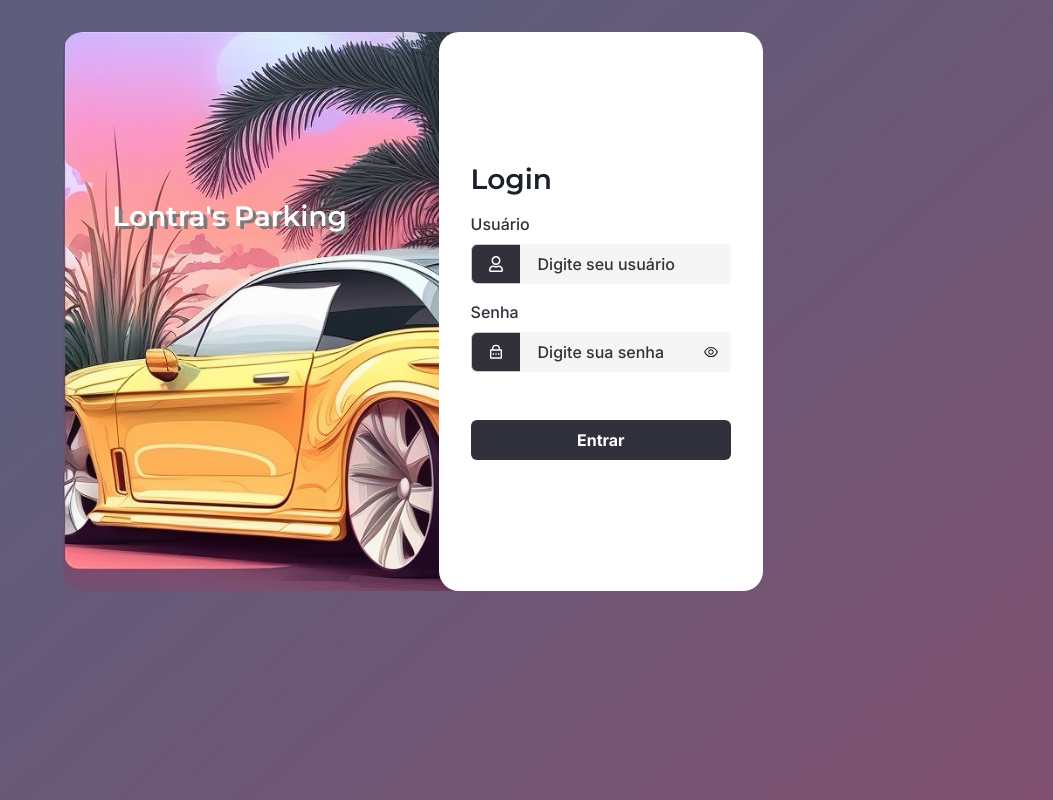
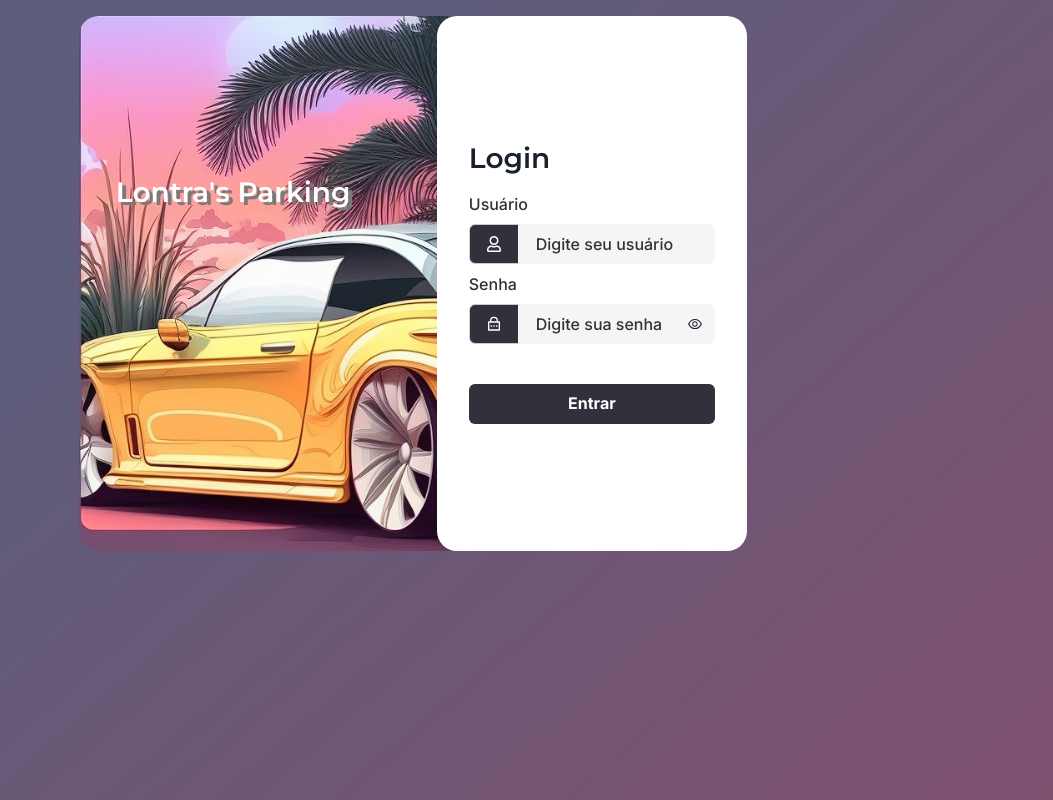
Before and after one commit to BravoGTech/parking-app, a React (Vite) app: page / in a window 1280 px wide. Shown: the whole page, without its empty margins (227-1280 px from the left). Built offline with nearby package versions, Linux system fonts and the light colour scheme; no server answers.

Commit message:
fix: refatch on update

```diff
--- a/src/components/DashboardAdmin/OccupationPainel/index.tsx
+++ b/src/components/DashboardAdmin/OccupationPainel/index.tsx
@@ -22,7 +22,7 @@ export const OccupationPainel = () => {
       <Heading size={"md"}>
         {isFetching ? <Spinner /> : newList?.length} veículo(s)
       </Heading>
-      {!!error && <p>Algo errado</p>}
+      {!!error && <p>Carregando...</p>}
     </PainelsCard>
   );
 };
--- a/src/components/LoginForm/index.tsx
+++ b/src/components/LoginForm/index.tsx
@@ -49,12 +49,12 @@ export const LoginForm = () => {
   };
 
   return (
-    <Container display={"flex"} flexDir="column" gap="0rem" p="0 2rem">
+    <Container display={"flex"} flexDir="column" p="0 2rem">
       <Heading pt="1rem">Login</Heading>
       <Flex
         as="form"
         flexDir={"column"}
-        gap="1rem"
+        gap="0.5rem"
         p="1rem 0"
         onSubmit={handleSubmit(onSubmit)}
       >
--- a/src/components/Modals/EditUser/ModalForm/index.tsx
+++ b/src/components/Modals/EditUser/ModalForm/index.tsx
@@ -5,18 +5,29 @@ import {
   ModalContent,
   ModalHeader,
   ModalOverlay,
+  Spinner,
   Text,
+  useConst,
 } from "@chakra-ui/react";
+import { useContext, useEffect } from "react";
+import { UsersContext } from "../../../../contexts/UsersContext";
 import { IUserEditModalProps } from "../../../../interfaces/UsersContext.interfaces";
 import { EditUserForm } from "../../../Forms/EditUserForm";
 
-export const ModalForm = ({
-  userData,
-  isOpen,
-  onClose,
-}: IUserEditModalProps) => {
+export const ModalForm = ({ userId, isOpen, onClose }: IUserEditModalProps) => {
+  const { isFetching, listUser, userData } = useContext(UsersContext);
+
+  useEffect(() => {
+    if (userId) {
+      listUser(userId);
+    }
+  }, [userId]);
+
   return (
     <>
+      {isFetching ? (
+        <Spinner />
+      ) : (
         <Modal isOpen={isOpen} onClose={onClose}>
           <ModalOverlay />
           <ModalContent>
@@ -24,10 +35,13 @@ export const ModalForm = ({
             <ModalCloseButton />
             <ModalBody>
               <Text>Selecione o funcionário</Text>
-            {userData && <EditUserForm userData={userData} onClose={onClose} />}
+              {userData && (
+                <EditUserForm userData={userData} onClose={onClose} />
+              )}
             </ModalBody>
           </ModalContent>
         </Modal>
+      )}
     </>
   );
 };
--- a/src/components/Modals/EditUser/index.tsx
+++ b/src/components/Modals/EditUser/index.tsx
@@ -1,6 +1,5 @@
 import {
   Button,
-  Divider,
   Modal,
   ModalBody,
   ModalCloseButton,
@@ -22,20 +21,23 @@ import {
 import { ModalForm } from "./ModalForm";
 
 export const EditUserModal = ({ isOpen, onClose }: IUserModalProps) => {
-  const { data, listUser, userData } = useContext(UsersContext);
+  const { data, isFetching } = useContext(UsersContext);
 
   const { isOpen: FormOpen, onOpen, onClose: formClose } = useDisclosure();
 
   const [userId, setUserId] = useState<string>("");
 
-  useEffect(() => {
-    if (userId) {
-      listUser(userId);
-    }
-  }, [userId]);
+  // useEffect(() => {
+  //   if (userId) {
+  //     listUser(userId);
+  //   }
+  // }, [userId]);
 
   return (
     <>
+      {isFetching ? (
+        <Spinner />
+      ) : (
         <Modal isOpen={isOpen} onClose={onClose}>
           <ModalOverlay />
           <ModalContent>
@@ -44,13 +46,17 @@ export const EditUserModal = ({ isOpen, onClose }: IUserModalProps) => {
             <ModalBody display={"flex"} flexDir="column" gap="1rem">
               <Select onChange={(e) => setUserId(e.target.value)}>
                 <option value="default">Selecione o funcionário</option>
-              {data.map((user: IUserData) => {
+                {isFetching ? (
+                  <Spinner />
+                ) : (
+                  data.map((user: IUserData) => {
                     return (
                       <option key={user.id} value={user.id}>
                         {user.first_name}
                       </option>
                     );
-              })}
+                  })
+                )}
               </Select>
             </ModalBody>
             <ModalFooter>
@@ -64,7 +70,9 @@ export const EditUserModal = ({ isOpen, onClose }: IUserModalProps) => {
             </ModalFooter>
           </ModalContent>
         </Modal>
-      <ModalForm userData={userData} isOpen={FormOpen} onClose={formClose} />
+      )}
+
+      <ModalForm userId={userId} isOpen={FormOpen} onClose={formClose} />
     </>
   );
 };
--- a/src/contexts/UsersContext.tsx
+++ b/src/contexts/UsersContext.tsx
@@ -1,4 +1,4 @@
-import { createContext, useEffect, useState } from "react";
+import { createContext, useState } from "react";
 import { useMutation, useQuery } from "react-query";
 import { toast } from "react-toastify";
 import { IContextProvider } from "../interfaces/Context.interfaces";
@@ -38,7 +38,6 @@ export const UsersProvider = ({ children }: IContextProvider) => {
     {
       onSuccess: (response) => {
         setUserData(response);
-        refetch();
       },
       onError: () => {
         toast.error("Usuario não encontrado");
@@ -56,7 +55,7 @@ export const UsersProvider = ({ children }: IContextProvider) => {
       });
     },
     {
-      onSuccess: (response) => {
+      onSuccess: (_) => {
         toast.success("Usuário cadastrado com sucesso");
         refetch();
       },
--- a/src/interfaces/UsersContext.interfaces.ts
+++ b/src/interfaces/UsersContext.interfaces.ts
@@ -32,7 +32,7 @@ export interface IUserModalProps {
 }
 
 export interface IUserEditModalProps extends IUserModalProps {
-  userData: IUserDataWithSales | undefined;
+  userId: string;
 }
 
 export interface IRegisterUserData {
--- a/src/pages/Login/index.tsx
+++ b/src/pages/Login/index.tsx
@@ -8,13 +8,14 @@ export const LoginPage = () => {
       bgGradient={"linear-gradient(139deg, #5E5D7B 31%, #80506F 100%)"}
       maxW="10xl"
       h={{ base: "100vh", md: "100vh" }}
-      p="2rem 1rem"
+      overflowY={"auto"}
     >
       <Flex flexDir={"column"} justify="center" align={"center"}>
         <Flex
           maxW={{ base: "300px", md: "700px" }}
-          w="80%"
+          w="90%"
           m="0 auto"
+          p={{ base: "0", md: "1rem" }}
           flexDir={{ base: "column", md: "row" }}
         >
           <Box w="100%" pos="relative">
```
Lines whose indentation alone changed are shown as unchanged.
